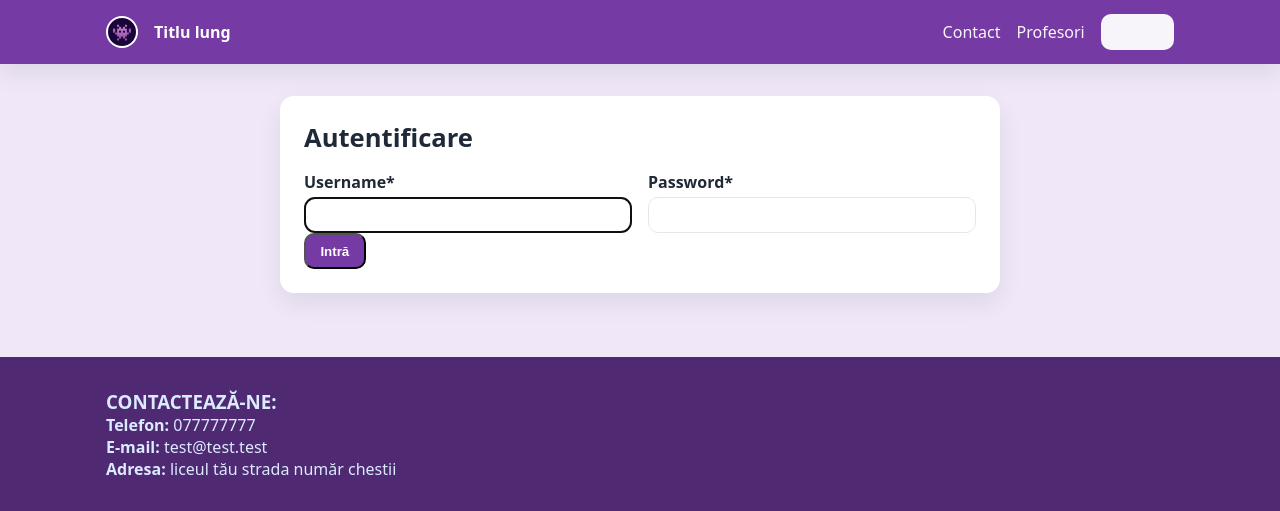
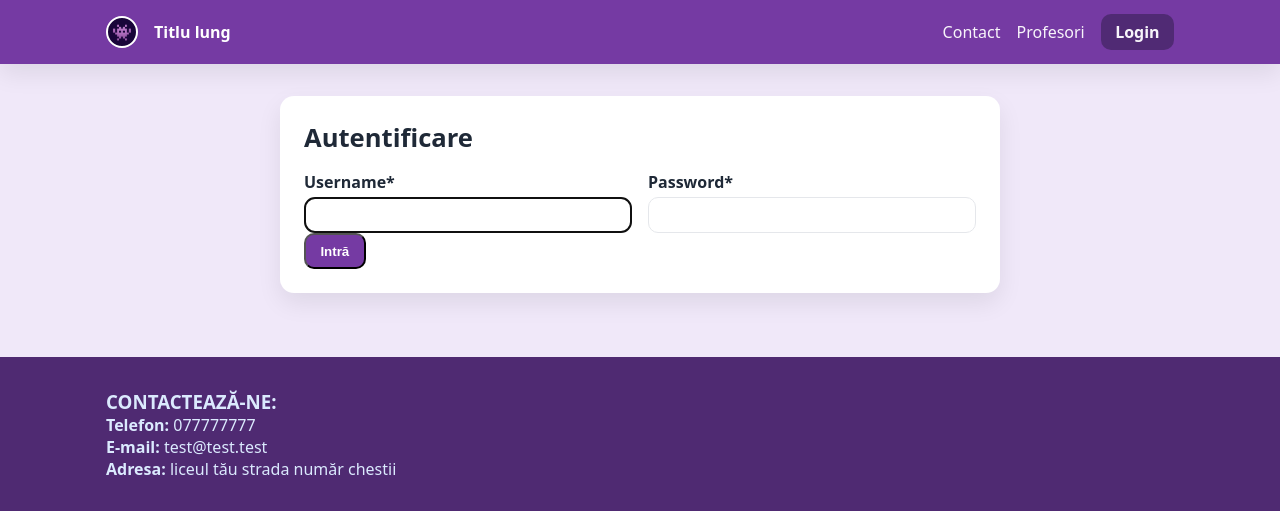
Before and after one commit to SirbuRobert/DPF, a Django app: page /login/ in a window 1280 px wide. Shown: the top 511 px of the page. Run offline with Django 5.2, Linux system fonts and the light colour scheme.

Commit message:
REPAR BUTON DE LOGIN

```diff
--- a/DPF/static/main/css/site.css
+++ b/DPF/static/main/css/site.css
@@ -37,7 +37,7 @@ a{color:inherit;text-decoration:none}
 .header-nav a{color:#fff;opacity:.95}
 .header-nav a:hover{opacity:1;text-decoration:underline}
 .btn{display:inline-flex;align-items:center;justify-content:center;height:36px;padding:0 .9rem;border-radius:10px;font-weight:700}
-.btn--light{background:#fff;color:var(--primary)}
+.btn--light{background:var(--primary-dark);color:var(--primary)}
 .btn--primary{background:var(--primary);color:#fff}
 .btn--primary:hover{filter:brightness(1.06)}
 
```
